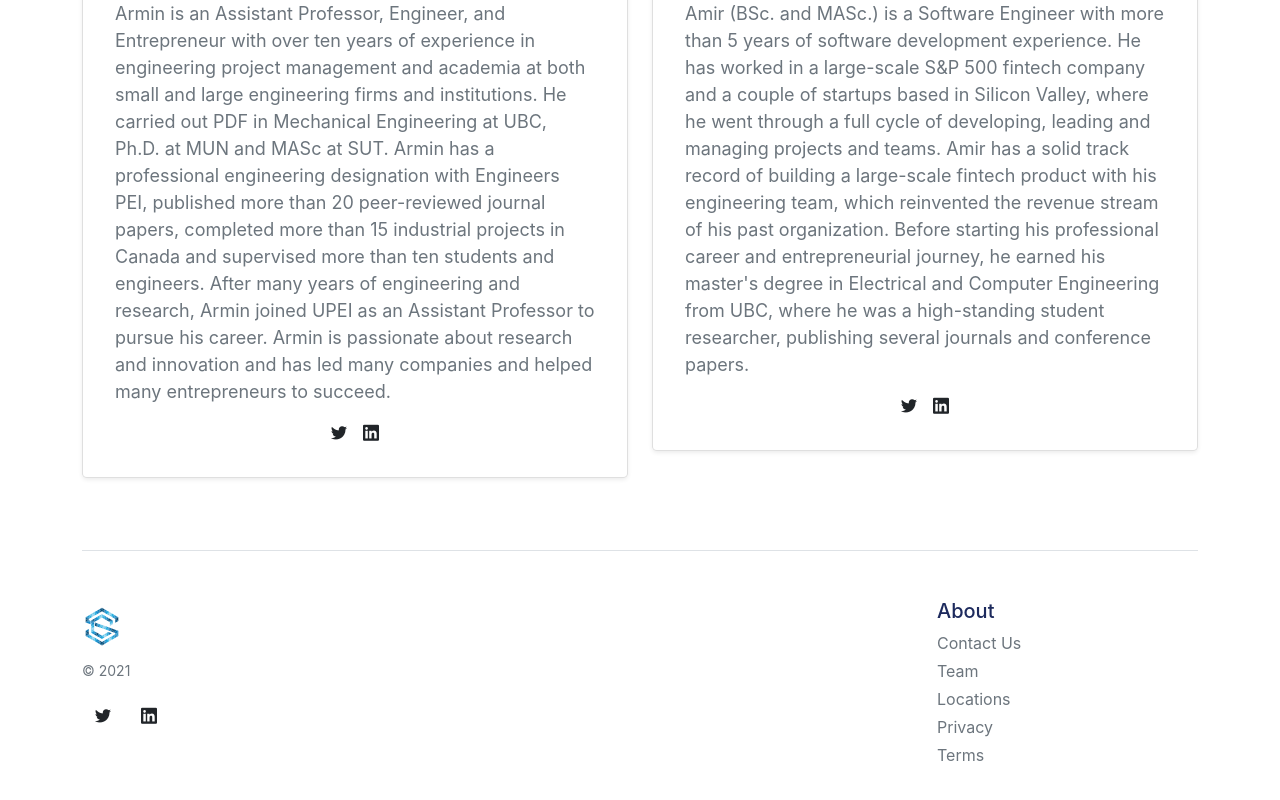
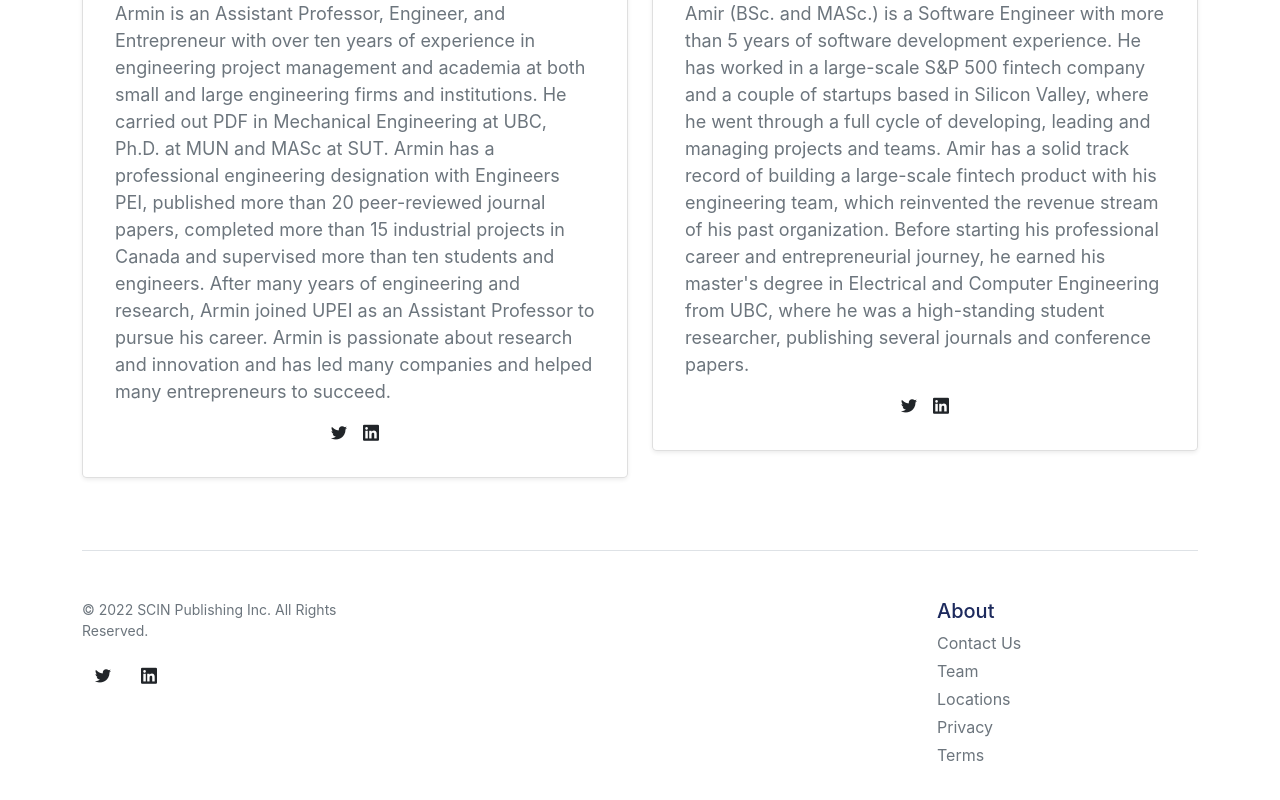
Before and after one commit to scinhq/landing-page, a Next.js app: page /team in a window 1280 px wide. Shown: the part 684-1484 px from the top of the page. Built offline with nearby package versions, Linux system fonts and the light colour scheme.

Commit message:
Update Footer

```diff
--- a/src/components/Footer.tsx
+++ b/src/components/Footer.tsx
@@ -37,13 +37,16 @@ const SOCIAL_MEDIA: SocialMediumInformation[] = [
   },
 ];
 
+const YEAR = new Date().getFullYear();
+
 export default function FooterView() {
   return (
     <footer className="pt-4 my-md-5 pt-md-5 border-top">
       <div className="row">
         <div className="col-12 col-md">
-          <Image src={Logo} alt="" width="40" height="55" />
-          <small className="d-block mb-3 text-muted">&copy; 2021</small>
+          <small className="d-block mb-3 text-muted">
+            &copy; {YEAR} SCIN Publishing Inc. All Rights Reserved.
+          </small>
           <div>
             <div
               className="btn-toolbar"
```
